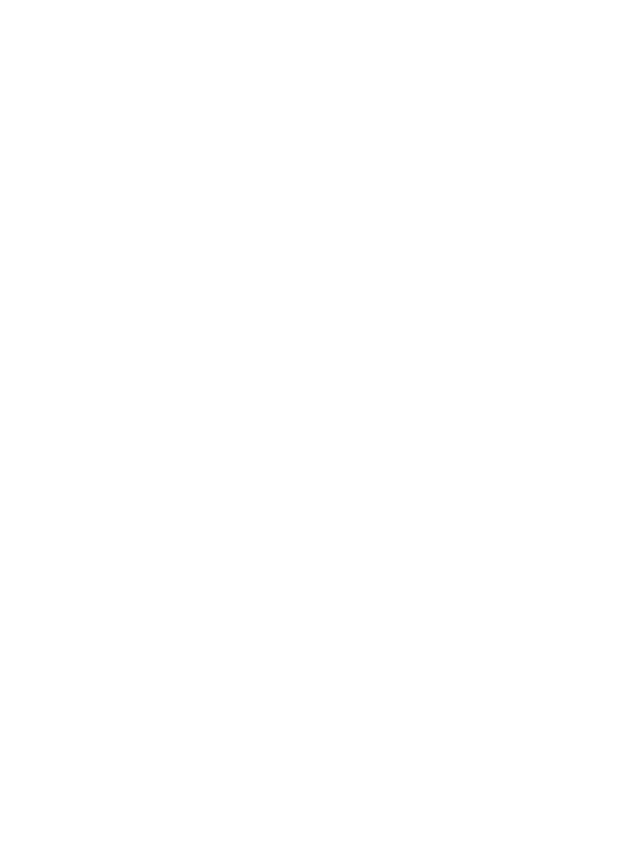
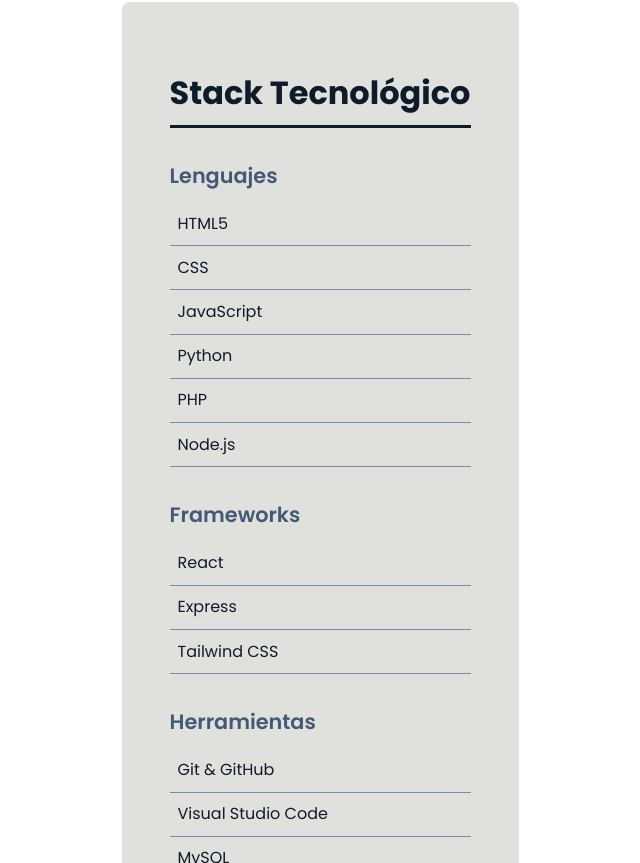
Before and after one commit to Ximena0405/cv-react-ximena, a React (Vite) app: page / in a window 1280 px wide. Shown: the part 4037-4900 px from the top of the page, without its empty margins (320-960 px from the left). Before the commit the page ends 4007 px from the top, so only its background shows below. Built offline with nearby package versions, Linux system fonts and the light colour scheme.

Commit message:
feat: componente StackTecnolgias dinamico y con renderizado condicicional

```diff
--- a/src/App.jsx
+++ b/src/App.jsx
@@ -1,8 +1,9 @@
-import Cabecera from "./Cabecera"
-import Perfil from "./Perfil"
-import Experiencia from "./Experiencia"
-import Estudios from "./Estudios"
-import "./App.css"
+import Cabecera from "./Cabecera";
+import Perfil from "./Perfil";
+import Experiencia from "./Experiencia";
+import Estudios from "./Estudios";
+import Tecnologias from "./StackTecnologias";
+import "./App.css";
 
 function App() {
   return (
@@ -11,8 +12,9 @@
       <Perfil />
       <Experiencia />
       <Estudios />
+      <Tecnologias />
     </div>
-  )
+  );
 }
 
-export default App
+export default App;
--- /dev/null
+++ b/src/StackTecnologias.css
@@ -0,0 +1,64 @@
+@import url('https://fonts.googleapis.com/css2?family=Poppins:wght@300;400;600;700&display=swap');
+
+/* Contenedor general */
+.tecno-container {
+  display: flex;
+  justify-content: center;
+  padding: 3rem 1rem;
+  background-color: #ffffff;
+  font-family: "Poppins", sans-serif;
+}
+
+/* Tarjeta */
+.tecno-card {
+  background-color: #E0E1DD;
+  width: 100%;
+  max-width: 900px;
+  padding: 2.5rem 3rem;
+  border-radius: 8px;
+  color: #0D1B2A;
+}
+
+/* Título principal */
+.tecno-titulo {
+  font-size: 2rem;
+  font-weight: 700;
+  margin-bottom: 2rem;
+  text-align: left;
+  border-bottom: 3px solid #0D1B2A;
+  padding-bottom: 0.5rem;
+}
+
+/* Cada categoría */
+.tecno-grupo {
+  margin-bottom: 2rem;
+}
+
+/* Subtítulos */
+.tecno-subtitulo {
+  font-size: 1.3rem;
+  font-weight: 600;
+  margin-bottom: 0.7rem;
+  color: #415A77;
+}
+
+/* Lista de tecnologías */
+.tecno-lista {
+  list-style: none;
+  padding: 0;
+  margin: 0;
+}
+
+.tecno-lista li {
+  padding: 0.6rem 0.5rem;
+  font-size: 1rem;
+  color: #0D1B2A;
+  border-bottom: 1px solid #778DA9;
+  transition: 0.2s ease;
+}
+
+/* Hover minimalista */
+.tecno-lista li:hover {
+  color: #415A77;
+  transform: translateX(4px);
+}
--- /dev/null
+++ b/src/StackTecnologias.jsx
@@ -0,0 +1,66 @@
+import "./StackTecnologias.css";
+
+export default function Tecnologias() {
+  const tecnologias = {
+    Lenguajes: ["HTML5", "CSS", "JavaScript", "Python", "PHP", "Node.js"],
+    Frameworks: ["React", "Express", "Tailwind CSS"],
+    Herramientas: ["Git & GitHub", "Visual Studio Code", "MySQL", "MongoDB"],
+  };
+
+  // Validación simple
+  if (
+    tecnologias.Lenguajes.length === 0 &&
+    tecnologias.Frameworks.length === 0 &&
+    tecnologias.Herramientas.length === 0
+  ) {
+    return (
+      <section className="tecno-container">
+        <div className="tecno-card">
+          <h2 className="tecno-titulo">Stack Tecnológico</h2>
+          <p>No hay tecnologías registradas.</p>
+        </div>
+      </section>
+    );
+  }
+
+  return (
+    <section className="tecno-container">
+      <div className="tecno-card">
+        <h2 className="tecno-titulo">Stack Tecnológico</h2>
+
+        {tecnologias.Lenguajes.length > 0 && (
+          <div className="tecno-grupo">
+            <h3 className="tecno-subtitulo">Lenguajes</h3>
+            <ul className="tecno-lista">
+              {tecnologias.Lenguajes.map((item, index) => (
+                <li key={index}>{item}</li>
+              ))}
+            </ul>
+          </div>
+        )}
+
+        {tecnologias.Frameworks.length > 0 && (
+          <div className="tecno-grupo">
+            <h3 className="tecno-subtitulo">Frameworks</h3>
+            <ul className="tecno-lista">
+              {tecnologias.Frameworks.map((item, index) => (
+                <li key={index}>{item}</li>
+              ))}
+            </ul>
+          </div>
+        )}
+
+        {tecnologias.Herramientas.length > 0 && (
+          <div className="tecno-grupo">
+            <h3 className="tecno-subtitulo">Herramientas</h3>
+            <ul className="tecno-lista">
+              {tecnologias.Herramientas.map((item, index) => (
+                <li key={index}>{item}</li>
+              ))}
+            </ul>
+          </div>
+        )}
+      </div>
+    </section>
+  );
+}
```
